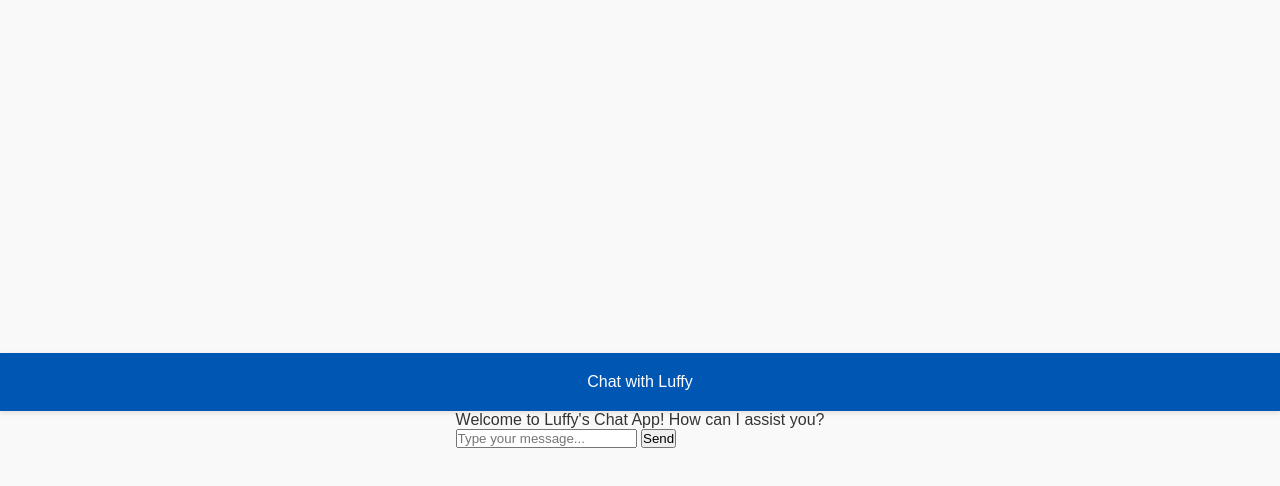
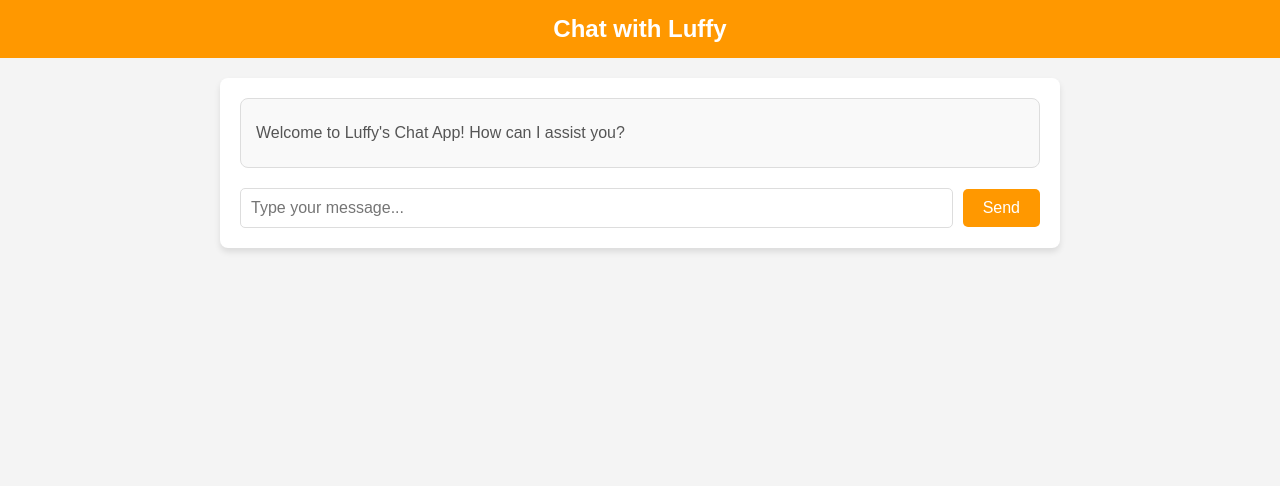
Before and after one commit to G-SaiVishwas/Luffy_website, a website: page index.html in a window 1280 px wide. Drawn offline with Linux system fonts and the light colour scheme.

Commit message:
Update styles.css

```diff
--- a/styles.css
+++ b/styles.css
@@ -1,80 +1,80 @@
-/* Base Reset */
-* {
+/* General Styles */
+body {
+    font-family: Arial, sans-serif;
     margin: 0;
     padding: 0;
-    box-sizing: border-box;
-    font-family: Arial, sans-serif;
-  }
-
-  body {
-    background-color: #f9f9f9;
+    background-color: #f4f4f4;
     color: #333;
-    display: flex;
-    flex-direction: column;
-    align-items: center;
-    justify-content: center;
-    height: 100vh;
 }
 
 header {
-    width: 100%;
-    padding: 20px 0;
-    background-color: #0056b3;
+    background-color: #ff9800;
     color: white;
+    padding: 15px 20px;
     text-align: center;
-    box-shadow: 0 2px 5px rgba(0, 0, 0, 0.1);
+    font-size: 1.5rem;
+    font-weight: bold;
 }
 
-  header h1 {
-    font-size: 2rem;
-  }
-
-  main {
-    width: 90%;
+/* Container */
+.container {
     max-width: 800px;
+    margin: 20px auto;
     background: white;
     border-radius: 8px;
-    box-shadow: 0 4px 10px rgba(0, 0, 0, 0.1);
+    box-shadow: 0 4px 6px rgba(0, 0, 0, 0.1);
     padding: 20px;
 }
 
-  .chat-section {
+/* Chat Box */
+.chat-box {
     border: 1px solid #ddd;
     border-radius: 8px;
     padding: 15px;
-    margin-top: 20px;
-    height: 300px;
+    max-height: 300px;
     overflow-y: auto;
+    margin-bottom: 20px;
+    background-color: #f9f9f9;
 }
 
-  .chat-input {
-    margin-top: 20px;
+.chat-box p {
+    margin: 10px 0;
+}
+
+.chat-box .user-message {
+    color: #ff9800;
+    font-weight: bold;
+}
+
+.chat-box .bot-reply {
+    color: #555;
+}
+
+/* Input Area */
+.input-area {
     display: flex;
+    align-items: center;
     gap: 10px;
 }
 
-  .chat-input input {
+.input-area input {
     flex: 1;
     padding: 10px;
+    font-size: 1rem;
     border: 1px solid #ddd;
     border-radius: 5px;
 }
 
-  .chat-input button {
-    padding: 10px 20px;
-    background-color: #0056b3;
+.input-area button {
+    background-color: #ff9800;
     color: white;
     border: none;
+    padding: 10px 20px;
+    font-size: 1rem;
     border-radius: 5px;
     cursor: pointer;
 }
 
-  .chat-input button:hover {
-    background-color: #003d80;
+.input-area button:hover {
+    background-color: #e68900;
 }
-
-  footer {
-    margin-top: 20px;
-    text-align: center;
-    color: #666;
-  }
```
Lines whose indentation alone changed are shown as unchanged.
